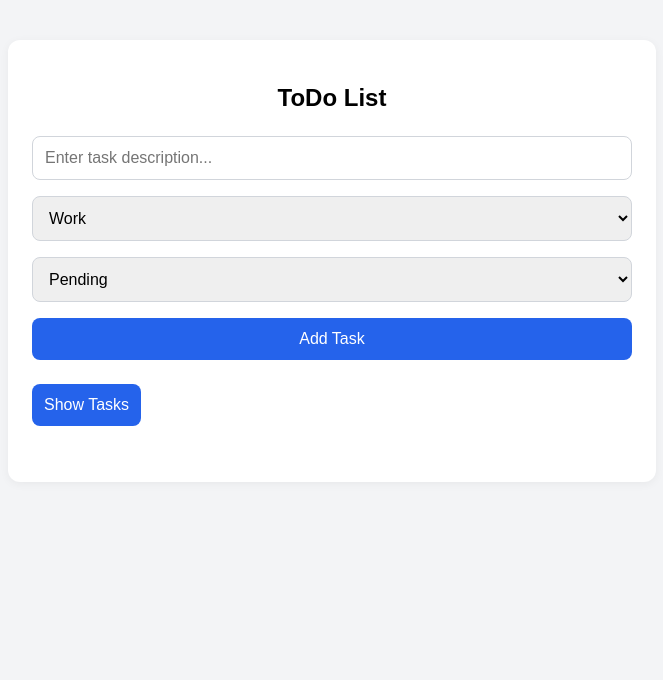
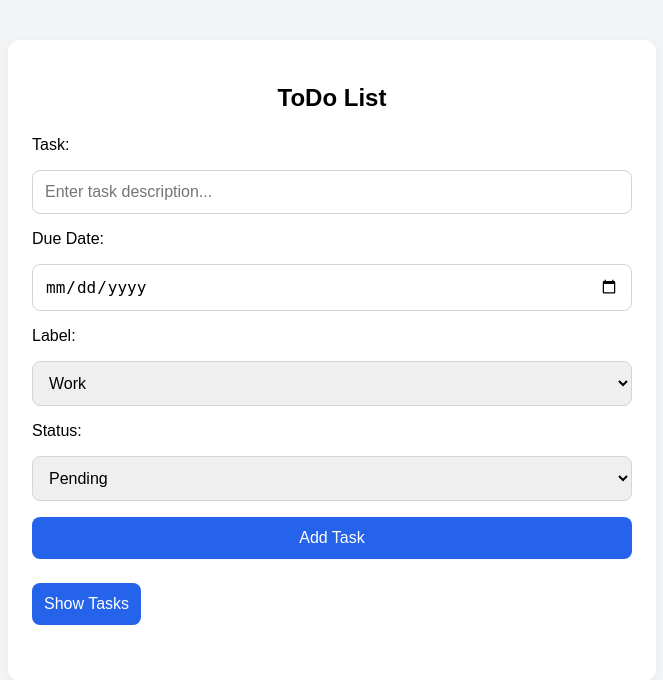
Before and after one commit to Nirbhik01/todolist, a Django app: page /todo/ in a window 1280 px wide. Shown: the top 680 px of the page, without its empty margins (308-971 px from the left). Run offline with Django 5.2, Linux system fonts and the light colour scheme.

Commit message:
task finished

```diff
--- a/todolist/models.py
+++ b/todolist/models.py
@@ -26,6 +26,7 @@ class Task(models.Model):
         choices=LABEL_CHOICES,
         default='WORK'
     )
+    due_date = models.DateField(null=True, blank=True)
     created_at = models.DateTimeField(auto_now_add=True)
 
     def __str__(self):
--- a/todolist/templates/todolist/homepage.html
+++ b/todolist/templates/todolist/homepage.html
@@ -82,13 +82,18 @@
         <h2>ToDo List</h2>
 
         <form id="taskForm">
+            <label for="">Task:</label>
             <input type="text" name="task_text" id="task_text" placeholder="Enter task description..." required />
+            <label for="">Due Date:</label>
+            <input type="date" name="due_date" id="due_date" placeholder="task duedate" />
+            <label for="">Label:</label>
             <select name="task_label" id="task_label">
                 <option value="WORK">Work</option>
                 <option value="GROCERY">Grocery</option>
                 <option value="STUDY">Study</option>
                 <option value="OTHER">Other</option>
             </select>
+            <label for="">Status:</label>
             <select name="task_status" id="task_status">
                 <option value="PENDING">Pending</option>
                 <option value="IN_PROGRESS">In Progress</option>
@@ -117,6 +122,9 @@
                 <option value="COMPLETED">Completed</option>
             </select>
             <br>
+            <label>Filter by Due Date:</label>
+            <input type="date" id="filterDueDate">
+            <br>
             <button id="applyFiltersBtn">Apply Filters</button>
         </div>
 
@@ -132,6 +140,7 @@
             const text = document.getElementById('task_text').value;
             const label = document.getElementById('task_label').value;
             const status = document.getElementById('task_status').value;
+            const dueDate = document.getElementById('due_date').value;
 
             fetch('/todo/add-task/', {
                 method: 'POST',
@@ -141,7 +150,8 @@
                 body: JSON.stringify({
                     task_text: text,
                     task_label: label,
-                    task_status: status
+                    task_status: status,
+                    due_date: dueDate
                 })
             })
                 .then(response => response.json())
@@ -154,6 +164,7 @@
                             <strong>${text}</strong><br>
                             <span class="badge">${label}</span>
                             <span class="badge">${status.replace('_', ' ')}</span>
+                            <span class="badge">Due: ${dueDate || 'N/A'}</span>
                             `;
                         document.getElementById('taskList').prepend(taskItem);
                         document.getElementById('taskForm').reset();
@@ -181,11 +192,12 @@
                             <strong>${task.task_text}</strong><br>
                             <span class="badge">${task.task_label}</span>
                             <span class="badge">${task.task_status.replace('_', ' ')}</span>
+                            <span class="badge">Due: ${task.due_date || 'N/A'}</span>
                             <button onclick="deleteTask(${task.id})" >❌</button>
                                 `;
                         taskList.appendChild(taskItem);
                     });
-                    document.getElementById("filter").style.display="block";
+                    document.getElementById("filter").style.display = "block";
                 })
                 .catch(error => {
                     console.error('Error fetching tasks:', error);
@@ -195,13 +207,17 @@
         function loadTasks() {
             const label = document.getElementById('filterLabel').value;
             const status = document.getElementById('filterStatus').value;
+            const dueDate = document.getElementById('filterDueDate').value;
 
             const params = [];
+            let url = '/todo/filtertask/';
             if (label) params.push(`label=${label}`);
             if (status) params.push(`status=${status}`);
+            if (dueDate) params.push(`due_date=${dueDate}`);
             if (params.length > 0) url += '?' + params.join('&');
+            console.log(dueDate);
 
-                fetch('/todo/tasks/')
+            fetch(url)
                 .then(response => response.json())
                 .then(tasks => {
                     const taskList = document.getElementById('taskList');
@@ -213,6 +229,7 @@
                         <strong>${task.task_text}</strong><br>
                         <span class="badge">${task.task_label}</span>
                         <span class="badge">${task.task_status.replace('_', ' ')}</span>
+                        <span class="badge">Due: ${dueDate || 'N/A'}</span>
                         <button onclick="deleteTask(${task.id})" >❌</button>
                       `;
                         taskList.appendChild(taskItem);
--- a/todolist/urls.py
+++ b/todolist/urls.py
@@ -2,11 +2,12 @@ from django.contrib import admin
 from django.urls import path,include
 from .views import *
 
-
+# project's urls.py contsins (path("todo/",include("todolist.urls")))
 app_name="todolist"
 urlpatterns = [
     path('', Home,name="home"),
-    path('tasks/', get_tasks, name='get_tasks'),
+    path('tasks/', get_tasks_all, name='get_tasks'),
     path('add-task/', add_task, name='add_task'),
     path('delete-task/<int:task_id>/', delete_task, name='delete_task'),
+    path("filtertask/",get_tasks,name="filtertask"),
 ]
--- a/todolist/views.py
+++ b/todolist/views.py
@@ -1,17 +1,18 @@
 from django.shortcuts import render
 from django.http import JsonResponse
 from .models import Task
-# from django.views.decorators.csrf import csrf_exempt
+from django.views.decorators.csrf import csrf_exempt
 import json
 
 def Home(request):
     return render(request, "todolist/homepage.html")
 
-def get_tasks(request):
-    tasks = Task.objects.all().values("task_text", "task_label", "task_status")
+def get_tasks_all(request):
+    tasks = Task.objects.all().values("task_text", "task_label", "task_status","due_date")
+
     return JsonResponse(list(tasks), safe=False)
 
-# @csrf_exempt
+@csrf_exempt
 def add_task(request):
     if request.method == "POST":
         try:
@@ -19,11 +20,13 @@ def add_task(request):
             task_text = data.get("task_text")
             task_label = data.get("task_label")
             task_status = data.get("task_status")
+            task_due_date = data.get("due_date")
 
             task = Task.objects.create(
                 task_text=task_text,
                 task_label=task_label,
-                task_status=task_status
+                task_status=task_status,
+                due_date=task_due_date if task_due_date else None
             )
             return JsonResponse({"success": True, "message": "Task added successfully."})
         except Exception as e:
@@ -34,18 +37,21 @@ def add_task(request):
 def get_tasks(request):
     label = request.GET.get('label')
     status = request.GET.get('status')
-
+    due_date = request.GET.get('due_date')
+    print(label, status, due_date)
     tasks = Task.objects.all()
-
+    print(label, status, due_date)
     if label:
         tasks = tasks.filter(task_label=label)
     if status:
         tasks = tasks.filter(task_status=status)
+    if due_date:
+        tasks = tasks.filter(due_date=due_date)
 
-    tasks_data = tasks.values('id', 'task_text', 'task_label', 'task_status')
+    tasks_data = tasks.values('id', 'task_text', 'task_label', 'task_status','due_date')
     return JsonResponse(list(tasks_data), safe=False)
 
-# @csrf_exempt
+@csrf_exempt
 def delete_task(request, task_id):
     if request.method == "DELETE":
         try:
```
Also changed, not shown: README.md, db.sqlite3, todolist/migrations/0002_task_due_date.py (added). Lines whose indentation alone changed are shown as unchanged.
